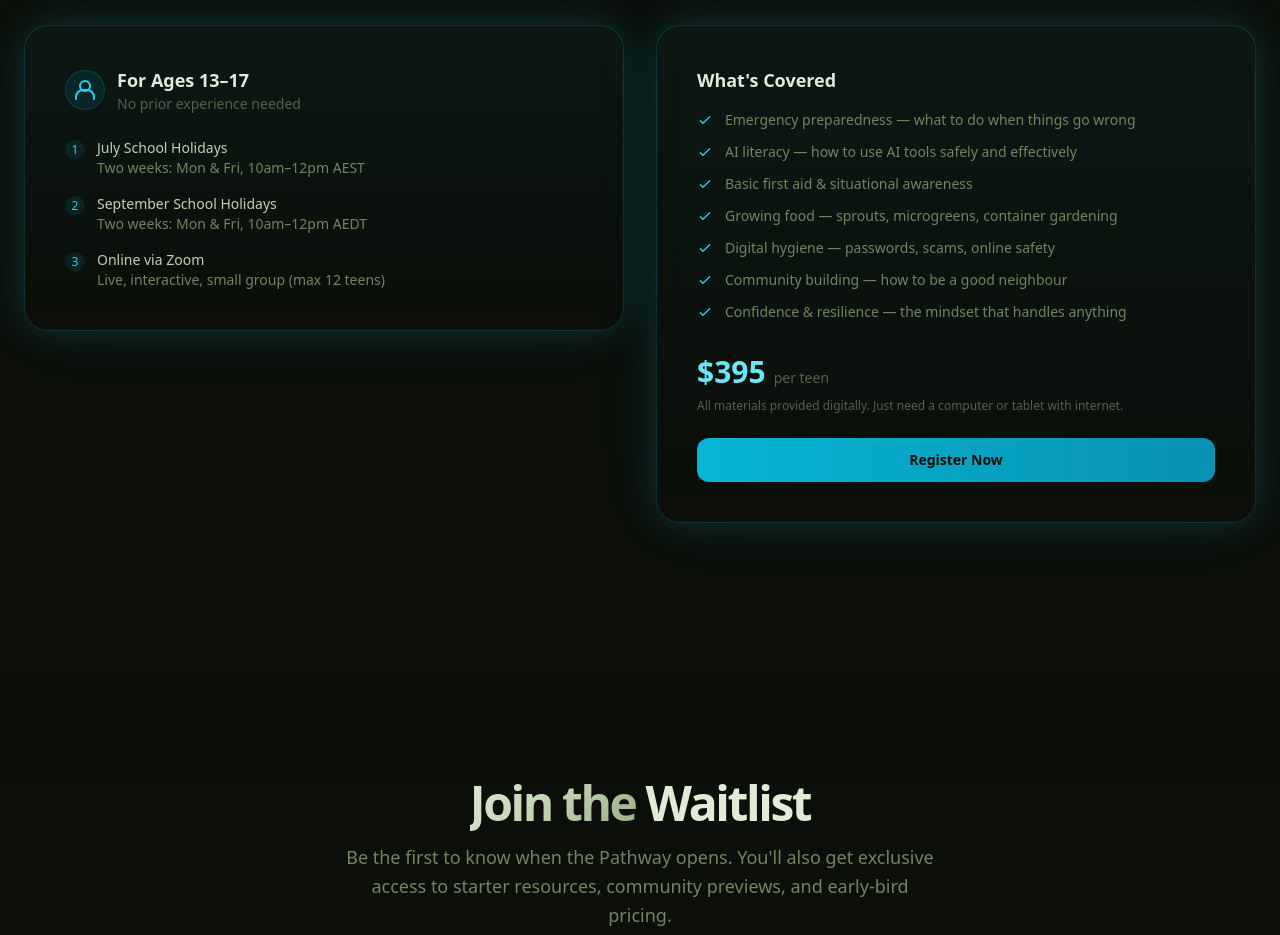
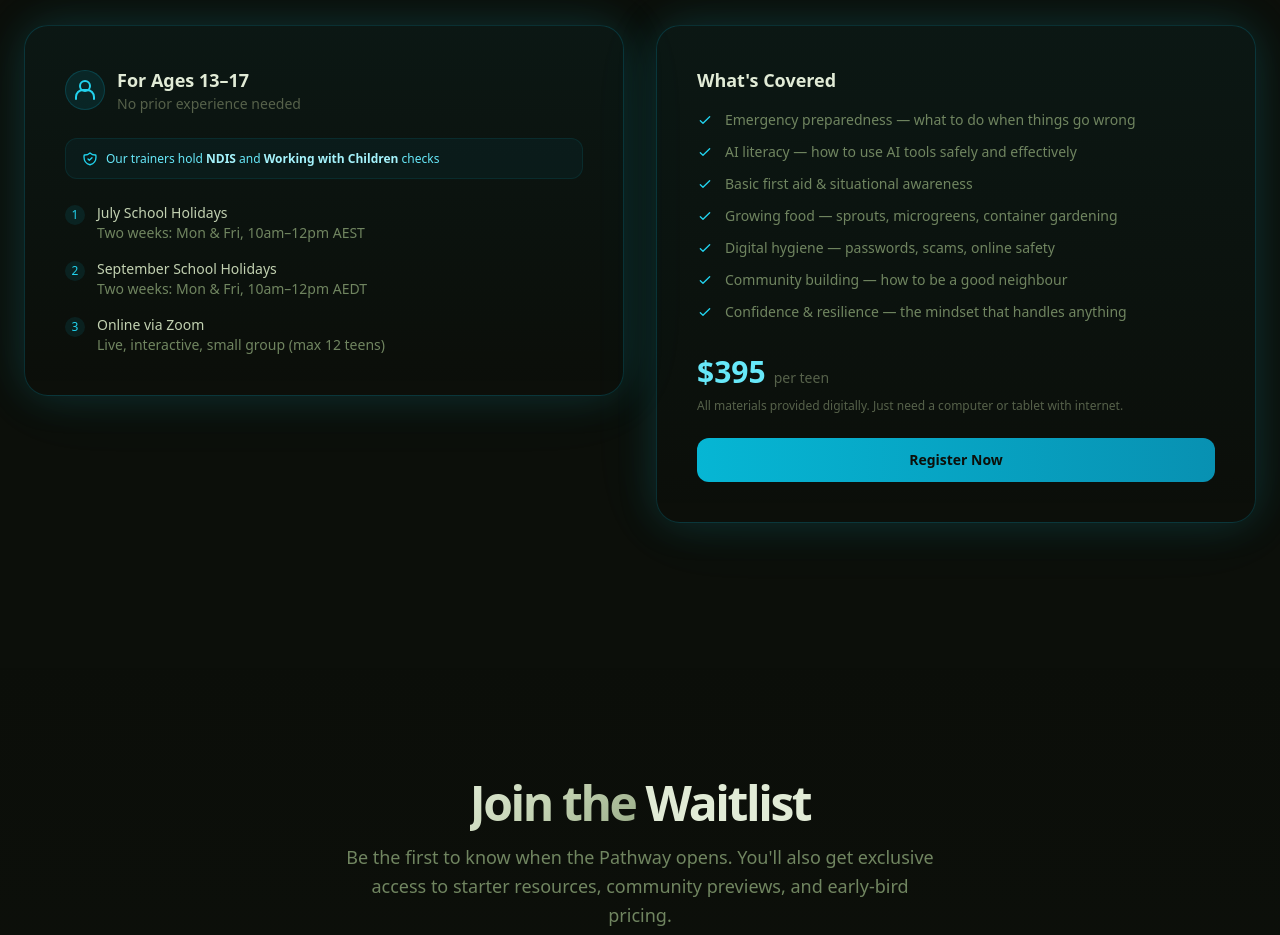
Before and after one commit to boktoday/okready-landing, a React (Vite) app: page / in a window 1280 px wide. Shown: the part 8760-9695 px from the top of the page. Built offline with nearby package versions, Linux system fonts and the light colour scheme.

Commit message:
Teens Workshop: add NDIS & Working with Children checks label

```diff
--- a/src/components/TeensWorkshop.tsx
+++ b/src/components/TeensWorkshop.tsx
@@ -32,6 +32,10 @@ export default function TeensWorkshop({ onRegisterClick }: TeensWorkshopProps) {
                 <div className="font-semibold text-earth-100 text-lg">For Ages 13–17</div>
                 <div className="text-sm text-earth-500">No prior experience needed</div>
               </div>
+            </div>
+            <div className="flex items-center gap-2 mb-6 bg-cyan-500/5 rounded-xl px-4 py-2.5 border border-cyan-500/10">
+              <svg className="w-4 h-4 text-cyan-400 flex-shrink-0" fill="none" viewBox="0 0 24 24" stroke="currentColor" strokeWidth="2"><path strokeLinecap="round" strokeLinejoin="round" d="M9 12l2 2 4-4m5.618-4.016A11.955 11.955 0 0112 2.944a11.955 11.955 0 01-8.618 3.04A12.02 12.02 0 003 9c0 5.591 3.824 10.29 9 11.622 5.176-1.332 9-6.03 9-11.622 0-1.042-.133-2.052-.382-3.016z"/></svg>
+              <span className="text-xs text-cyan-300 leading-relaxed">Our trainers hold <strong className="text-cyan-200">NDIS</strong> and <strong className="text-cyan-200">Working with Children</strong> checks</span>
             </div>
 
             <div className="space-y-4 text-sm text-earth-400">
```
